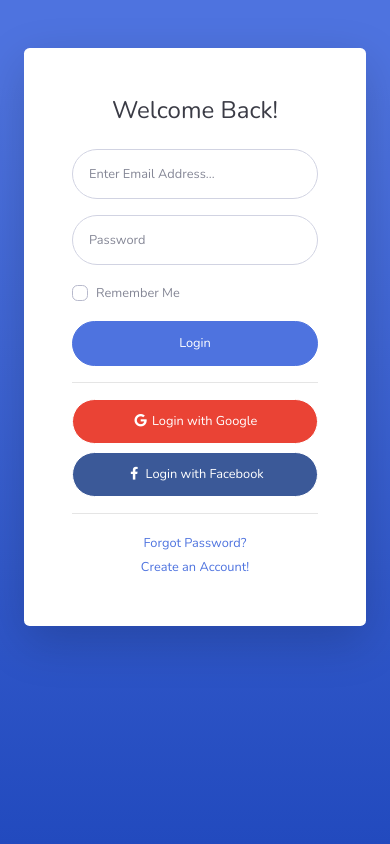
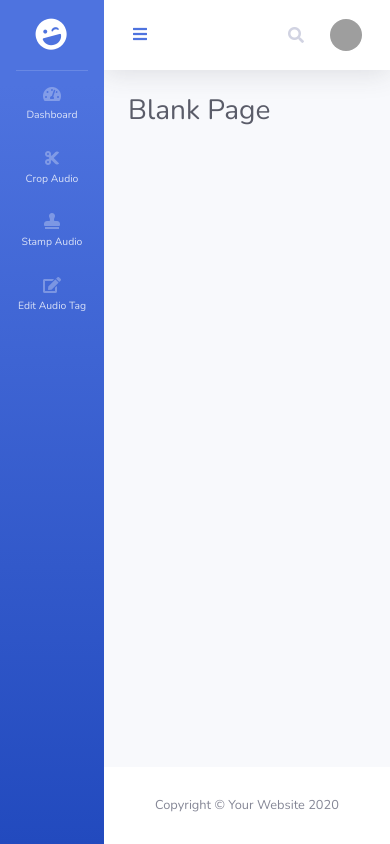
Before and after one commit to alic-xc/soundre, a Django app: page /crop/1 in a window 390 px wide. Run offline with Django 3.2, Linux system fonts and the light colour scheme; parts of the project's set-up code (start-up, migrations or seed data) failed here and were passed over; some libraries are stand-ins or nearby versions; grey boxes are pictures that could not be loaded.

Commit message:
added base and siderbar template

```diff
--- a/templates/base/base.html
+++ b/templates/base/base.html
@@ -9,7 +9,9 @@
   <meta name="viewport" content="width=device-width, initial-scale=1, shrink-to-fit=no">
   <meta name="description" content="">
   <meta name="author" content="">
-  <title>SB Admin 2 - Login</title>
+
+  <title>SB Admin 2 - Blank</title>
+
   <!-- Custom fonts for this template-->
   <link href="{% static 'vendor/fontawesome-free/css/all.min.css' %}" rel="stylesheet" type="text/css">
   <link href="https://fonts.googleapis.com/css?family=Nunito:200,200i,300,300i,400,400i,600,600i,700,700i,800,800i,900,900i" rel="stylesheet">
@@ -19,77 +21,152 @@
 
 </head>
 
-<body class="bg-gradient-primary">
+<body id="page-top">
 
-  <div class="container">
+  <!-- Page Wrapper -->
+  <div id="wrapper">
 
-    <!-- Outer Row -->
-    <div class="row justify-content-center">
+    {% include 'includes/sidebar.html' %}
 
-      <div class="col-xl-10 col-lg-12 col-md-9">
+    <!-- Content Wrapper -->
+    <div id="content-wrapper" class="d-flex flex-column">
 
-        <div class="card o-hidden border-0 shadow-lg my-5">
-          <div class="card-body p-0">
-            <!-- Nested Row within Card Body -->
-            <div class="row">
-              <div class="col-lg-6 d-none d-lg-block bg-login-image"></div>
-              <div class="col-lg-6">
-                <div class="p-5">
-                  <div class="text-center">
-                    <h1 class="h4 text-gray-900 mb-4">Welcome Back!</h1>
-                  </div>
-                  <form class="user">
-                    <div class="form-group">
-                      <input type="email" class="form-control form-control-user" id="exampleInputEmail" aria-describedby="emailHelp" placeholder="Enter Email Address...">
-                    </div>
-                    <div class="form-group">
-                      <input type="password" class="form-control form-control-user" id="exampleInputPassword" placeholder="Password">
-                    </div>
-                    <div class="form-group">
-                      <div class="custom-control custom-checkbox small">
-                        <input type="checkbox" class="custom-control-input" id="customCheck">
-                        <label class="custom-control-label" for="customCheck">Remember Me</label>
-                      </div>
-                    </div>
-                    <a href="index.html" class="btn btn-primary btn-user btn-block">
-                      Login
-                    </a>
-                    <hr>
-                    <a href="index.html" class="btn btn-google btn-user btn-block">
-                      <i class="fab fa-google fa-fw"></i> Login with Google
-                    </a>
-                    <a href="index.html" class="btn btn-facebook btn-user btn-block">
-                      <i class="fab fa-facebook-f fa-fw"></i> Login with Facebook
-                    </a>
-                  </form>
-                  <hr>
-                  <div class="text-center">
-                    <a class="small" href="forgot-password.html">Forgot Password?</a>
-                  </div>
-                  <div class="text-center">
-                    <a class="small" href="register.html">Create an Account!</a>
-                  </div>
-                </div>
+      <!-- Main Content -->
+      <div id="content">
+
+        <!-- Topbar -->
+        <nav class="navbar navbar-expand navbar-light bg-white topbar mb-4 static-top shadow">
+
+          <!-- Sidebar Toggle (Topbar) -->
+          <button id="sidebarToggleTop" class="btn btn-link d-md-none rounded-circle mr-3">
+            <i class="fa fa-bars"></i>
+          </button>
+
+          <!-- Topbar Search -->
+          <form class="d-none d-sm-inline-block form-inline mr-auto ml-md-3 my-2 my-md-0 mw-100 navbar-search">
+            <div class="input-group">
+              <input type="text" class="form-control bg-light border-0 small" placeholder="Search for..." aria-label="Search" aria-describedby="basic-addon2">
+              <div class="input-group-append">
+                <button class="btn btn-primary" type="button">
+                  <i class="fas fa-search fa-sm"></i>
+                </button>
               </div>
             </div>
+          </form>
+
+          <!-- Topbar Navbar -->
+          <ul class="navbar-nav ml-auto">
+
+            <!-- Nav Item - Search Dropdown (Visible Only XS) -->
+            <li class="nav-item dropdown no-arrow d-sm-none">
+              <a class="nav-link dropdown-toggle" href="#" id="searchDropdown" role="button" data-toggle="dropdown" aria-haspopup="true" aria-expanded="false">
+                <i class="fas fa-search fa-fw"></i>
+              </a>
+              <!-- Dropdown - Messages -->
+              <div class="dropdown-menu dropdown-menu-right p-3 shadow animated--grow-in" aria-labelledby="searchDropdown">
+                <form class="form-inline mr-auto w-100 navbar-search">
+                  <div class="input-group">
+                    <input type="text" class="form-control bg-light border-0 small" placeholder="Search for..." aria-label="Search" aria-describedby="basic-addon2">
+                    <div class="input-group-append">
+                      <button class="btn btn-primary" type="button">
+                        <i class="fas fa-search fa-sm"></i>
+                      </button>
+                    </div>
+                  </div>
+                </form>
+              </div>
+            </li>
+
+
+
+            <div class="topbar-divider d-none d-sm-block"></div>
+
+            <!-- Nav Item - User Information -->
+            <li class="nav-item dropdown no-arrow">
+              <a class="nav-link dropdown-toggle" href="#" id="userDropdown" role="button" data-toggle="dropdown" aria-haspopup="true" aria-expanded="false">
+                <span class="mr-2 d-none d-lg-inline text-gray-600 small">Valerie Luna</span>
+                <img class="img-profile rounded-circle" src="https://source.unsplash.com/QAB-WJcbgJk/60x60">
+              </a>
+              <!-- Dropdown - User Information -->
+              <div class="dropdown-menu dropdown-menu-right shadow animated--grow-in" aria-labelledby="userDropdown">
+                <a class="dropdown-item" href="#">
+                  <i class="fas fa-user fa-sm fa-fw mr-2 text-gray-400"></i>
+                  Profile
+                </a>
+                <div class="dropdown-divider"></div>
+                <a class="dropdown-item" href="#" data-toggle="modal" data-target="#logoutModal">
+                  <i class="fas fa-sign-out-alt fa-sm fa-fw mr-2 text-gray-400"></i>
+                  Logout
+                </a>
+              </div>
+            </li>
+
+          </ul>
+
+        </nav>
+        <!-- End of Topbar -->
+
+        <!-- Begin Page Content -->
+        <div class="container-fluid">
+
+          <!-- Page Heading -->
+          <h1 class="h3 mb-4 text-gray-800">Blank Page</h1>
+
+        </div>
+        <!-- /.container-fluid -->
+
+      </div>
+      <!-- End of Main Content -->
+
+      <!-- Footer -->
+      <footer class="sticky-footer bg-white">
+        <div class="container my-auto">
+          <div class="copyright text-center my-auto">
+            <span>Copyright &copy; Your Website 2020</span>
           </div>
         </div>
-
-      </div>
+      </footer>
+      <!-- End of Footer -->
 
     </div>
+    <!-- End of Content Wrapper -->
 
+  </div>
+  <!-- End of Page Wrapper -->
+
+  <!-- Scroll to Top Button-->
+  <a class="scroll-to-top rounded" href="#page-top">
+    <i class="fas fa-angle-up"></i>
+  </a>
+
+  <!-- Logout Modal-->
+  <div class="modal fade" id="logoutModal" tabindex="-1" role="dialog" aria-labelledby="exampleModalLabel" aria-hidden="true">
+    <div class="modal-dialog" role="document">
+      <div class="modal-content">
+        <div class="modal-header">
+          <h5 class="modal-title" id="exampleModalLabel">Ready to Leave?</h5>
+          <button class="close" type="button" data-dismiss="modal" aria-label="Close">
+            <span aria-hidden="true">×</span>
+          </button>
+        </div>
+        <div class="modal-body">Select "Logout" below if you are ready to end your current session.</div>
+        <div class="modal-footer">
+          <button class="btn btn-secondary" type="button" data-dismiss="modal">Cancel</button>
+          <a class="btn btn-primary" href="login.html">Logout</a>
+        </div>
+      </div>
+    </div>
   </div>
 
   <!-- Bootstrap core JavaScript-->
-  <script src="vendor/jquery/jquery.min.js"></script>
-  <script src="vendor/bootstrap/js/bootstrap.bundle.min.js"></script>
+  <script src="{% static 'vendor/jquery/jquery.min.js' %}"></script>
+  <script src="{% static 'vendor/bootstrap/js/bootstrap.bundle.min.js' %}"></script>
 
   <!-- Core plugin JavaScript-->
-  <script src="vendor/jquery-easing/jquery.easing.min.js"></script>
+  <script src="{% static 'vendor/jquery-easing/jquery.easing.min.js' %}"></script>
 
   <!-- Custom scripts for all pages-->
-  <script src="js/sb-admin-2.min.js"></script>
+  <script src="{% static 'js/sb-admin-2.min.js' %}"></script>
 
 </body>
 
--- /dev/null
+++ b/templates/includes/sidebar.html
@@ -0,0 +1,58 @@
+<!-- Sidebar -->
+    <ul class="navbar-nav bg-gradient-primary sidebar sidebar-dark accordion" id="accordionSidebar">
+
+      <!-- Sidebar - Brand -->
+      <a class="sidebar-brand d-flex align-items-center justify-content-center" href="index.html">
+        <div class="sidebar-brand-icon rotate-n-15">
+          <i class="fas fa-laugh-wink"></i>
+        </div>
+        <div class="sidebar-brand-text mx-3">Soundre </div>
+      </a>
+
+      <!-- Divider -->
+      <hr class="sidebar-divider my-0">
+
+      <!-- Nav Item - Dashboard -->
+      <li class="nav-item">
+        <a class="nav-link" href="">
+          <i class="fas fa-fw fa-tachometer-alt"></i>
+          <span>Dashboard</span></a>
+      </li>
+      <li class="nav-item">
+        <a class="nav-link" href="#" data-toggle="modal" data-target="#audioModal">
+          <i class="fas fa-fw fa-cut"></i>
+          <span>Crop Audio</span></a>
+      </li>
+      <li class="nav-item">
+        <a class="nav-link" href="#" data-toggle="modal" data-target="#audioModal">
+          <i class="fas fa-fw fa-stamp"></i>
+          <span>Stamp Audio</span></a>
+      </li>
+      <li class="nav-item">
+        <a class="nav-link" href="#" data-toggle="modal" data-target="#audioModal">
+          <i class="fas fa-fw fa-edit"></i>
+          <span>Edit Audio Tag</span></a>
+      </li>
+
+    </ul>
+    <!-- End of Sidebar -->
+
+<div class="modal" id="audioModal" tabindex="-1" role="dialog">
+  <div class="modal-dialog" role="document">
+    <div class="modal-content">
+      <div class="modal-header">
+        <h5 class="modal-title">Fetch all audio available </h5>
+        <button type="button" class="close" data-dismiss="modal" aria-label="Close">
+          <span aria-hidden="true">&times;</span>
+        </button>
+      </div>
+      <div class="modal-body">
+        <p>Modal body text goes here.</p>
+      </div>
+      <div class="modal-footer">
+        <button type="button" class="btn btn-primary">Save changes</button>
+        <button type="button" class="btn btn-secondary" data-dismiss="modal">Close</button>
+      </div>
+    </div>
+  </div>
+</div>
```
